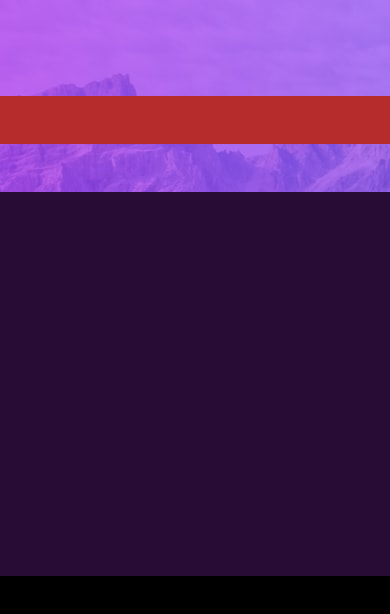
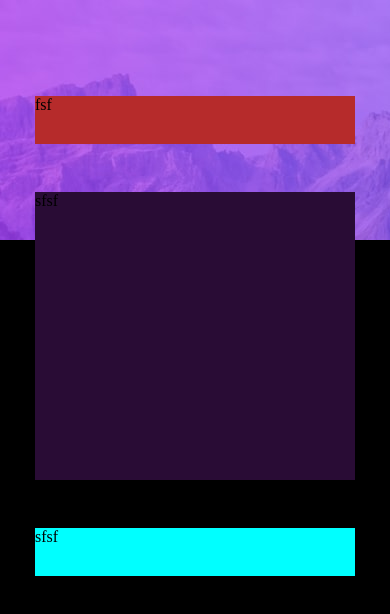
Before and after one commit to sinhahariom/FM-todo_application, a React (Create React App) app: page / in a window 390 px wide. Shown: the top 614 px of the page. Built offline with nearby package versions, Linux system fonts and the light colour scheme.

Commit message:
added responsive width for the Cards

```diff
--- a/src/Components/ToDoCard.js
+++ b/src/Components/ToDoCard.js
@@ -5,6 +5,7 @@ const ToDoCard = () =>{
         <div className="todo-card-wrapper">
             <div className="todo-add-new-item">fsf</div>
             <div className="todo-added-list-items">sfsf</div>
+            <div className="todo-tabs">sfsf</div>
         </div>
     )
 }
--- a/src/Components/ToDoCard.scss
+++ b/src/Components/ToDoCard.scss
@@ -1,3 +1,5 @@
+@import '../Styles/StyleGuide.scss';
+
 .todo-card-wrapper{
     position: absolute;
     left: 50%;
@@ -7,6 +9,14 @@
     width : 30rem;
     display: flex;
     flex-direction: column;
+    transition: 0.3s ease-in-out;
+
+    @media (max-width: $phones) {
+       .todo-card-wrapper{
+            width : 20rem;
+       }
+     }
+
     .todo-add-new-item{
         height: 3rem;
         background-color: rgb(182, 43, 43);
@@ -18,5 +28,11 @@
         flex: 1;
         background-color: rgb(41, 12, 53);
     }
+    .todo-tabs{
+        margin-top: 3rem;
+        width: 100%;
+        height: 3rem;
+        background-color: aqua;
+    }
 
 }
--- a/src/Styles/StyleGuide.scss
+++ b/src/Styles/StyleGuide.scss
@@ -1 +1,9 @@
+//background Images
 $webViewLightThemeHeaderBackkground : url("../assets/images/bg-desktop-light.jpg");
+
+//responsive widths for Media Queriesa
+$phones : 576px;
+$tablets : 768px;
+$small-desktops : 992px;
+$large-desktops : 1200px;
+$extra-large-desktops : 1400px;
```
